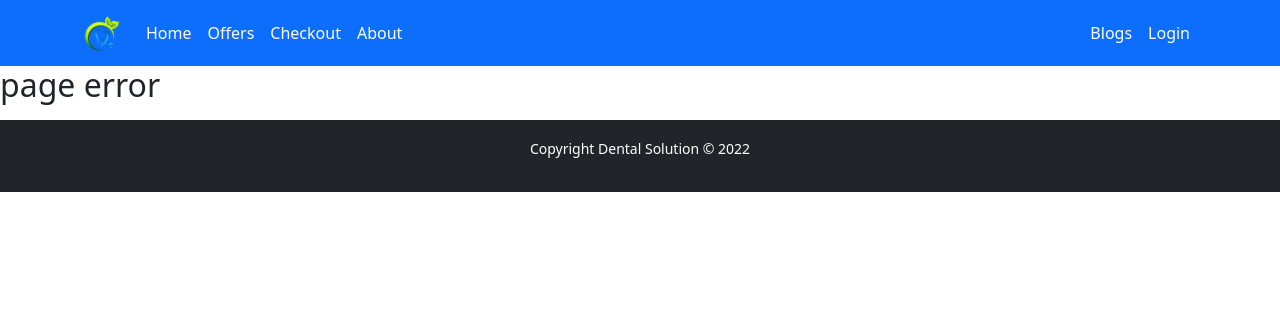
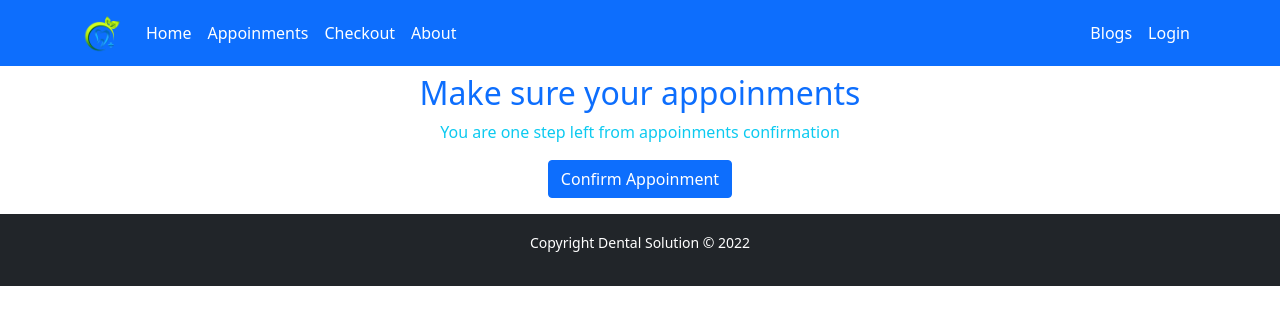
Before and after one commit to Md-Tur/dental-solution, a React (Create React App) app: page /appoinments in a window 1280 px wide. Shown: the top 324 px of the page. Built offline with nearby package versions, Linux system fonts and the light colour scheme; no server answers.

Commit message:
appoinments added

```diff
--- a/src/App.js
+++ b/src/App.js
@@ -1,6 +1,7 @@
 import { Route, Routes } from 'react-router-dom';
 import './App.css';
 import About from './Pages/About/About';
+import Appoinments from './Pages/Appoinments/Appoinments';
 import Blogs from './Pages/Blogs/Blogs';
 import Checkout from './Pages/Checkout/Checkout/Checkout';
 import Home from './Pages/Home/Home/Home';
@@ -19,6 +20,7 @@ function App() {
         <Route path='/' element={<Home></Home>}></Route>
         <Route path='/home' element={<Home></Home>}></Route>
         <Route path='/about' element={<About></About>}></Route>
+        <Route path='/appoinments' element={<Appoinments></Appoinments>}></Route>
         <Route path='/checkout' element={
           <RequireAuth>
             <Checkout></Checkout>
--- /dev/null
+++ b/src/Pages/Appoinments/Appoinments.js
@@ -0,0 +1,18 @@
+import React from 'react';
+import { Link } from 'react-router-dom';
+
+const Appoinments = () => {
+    return (
+        <div className='container'>
+            <h2 className='text-primary text-center mt-2'>Make sure your appoinments</h2>
+            <p className='text-info text-center'>You are one step left from appoinments confirmation</p>
+            <div className='d-flex justify-content-center'>
+                <Link to='/checkout'>
+                    <button className='btn btn-primary'>Confirm Appoinment</button>
+                </Link>
+            </div>
+        </div>
+    );
+};
+
+export default Appoinments;
--- a/src/Pages/Checkout/Checkout/Checkout.js
+++ b/src/Pages/Checkout/Checkout/Checkout.js
@@ -1,5 +1,7 @@
 import React, { useRef } from 'react';
 import { Button, Form } from 'react-bootstrap';
+import { toast, ToastContainer } from 'react-toastify';
+import 'react-toastify/dist/ReactToastify.css';
 
 const Checkout = () => {
 
@@ -7,14 +9,20 @@ const Checkout = () => {
     const emailRef = useRef('');
     const phoneRef = useRef('');
 
+    const handleCheckout = () => {
+        if (nameRef && emailRef && phoneRef) {
+            toast('Thank you for checking out')
+        }
+    }
+
     return (
         <div className='container w-50 mx-auto'>
             <h2 className='text-center mt-3'>Please checkout here</h2>
-            <p className='text-center'>Please provide some informations about you.</p>
-            <Form>
+            <p className='text-center'>Please provide some informations about you</p>
+            <Form onSubmit={handleCheckout}>
                 <Form.Group className="mb-3" controlId="formBasicName">
                     <Form.Label>Name</Form.Label>
-                    <Form.Control ref={nameRef} type="name" placeholder="Enter name" />
+                    <Form.Control ref={nameRef} type="name" placeholder="Enter name" required />
                 </Form.Group>
                 <Form.Group className="mb-3" controlId="formBasicEmail">
                     <Form.Label>Email address</Form.Label>
@@ -28,6 +36,7 @@ const Checkout = () => {
                 <Button variant="primary" type="submit">
                     Proceed Checkout
                 </Button>
+                <ToastContainer />
             </Form>
         </div>
     );
--- a/src/Pages/Home/Service/Service.js
+++ b/src/Pages/Home/Service/Service.js
@@ -13,7 +13,7 @@ const Service = ({ service }) => {
             <p>Price: {price} </p>
             <p><small> {description} </small></p>
             <div className='d-flex justify-content-center'>
-                <Link to='/checkout'>
+                <Link to='/appoinments'>
                     <button className='btn btn-primary'>Take Apoinment: {name} </button>
                 </Link>
             </div>
--- a/src/Pages/Shared/Header/Header.js
+++ b/src/Pages/Shared/Header/Header.js
@@ -25,7 +25,7 @@ const Header = () => {
                     <Navbar.Collapse id="responsive-navbar-nav">
                         <Nav className="me-auto">
                             <Nav.Link className='text-white' as={Link} to="home">Home</Nav.Link>
-                            <Nav.Link className='text-white' as={Link} to="offers">Offers</Nav.Link>
+                            <Nav.Link className='text-white' as={Link} to="appoinments">Appoinments</Nav.Link>
                             <Nav.Link className='text-white' as={Link} to="checkout">Checkout</Nav.Link>
                             <Nav.Link className='text-white' as={Link} to="about">About</Nav.Link>
                         </Nav>
```
Also changed, not shown: firebase.json (added), 1 other file (tests, documents, lock files or other folders).
